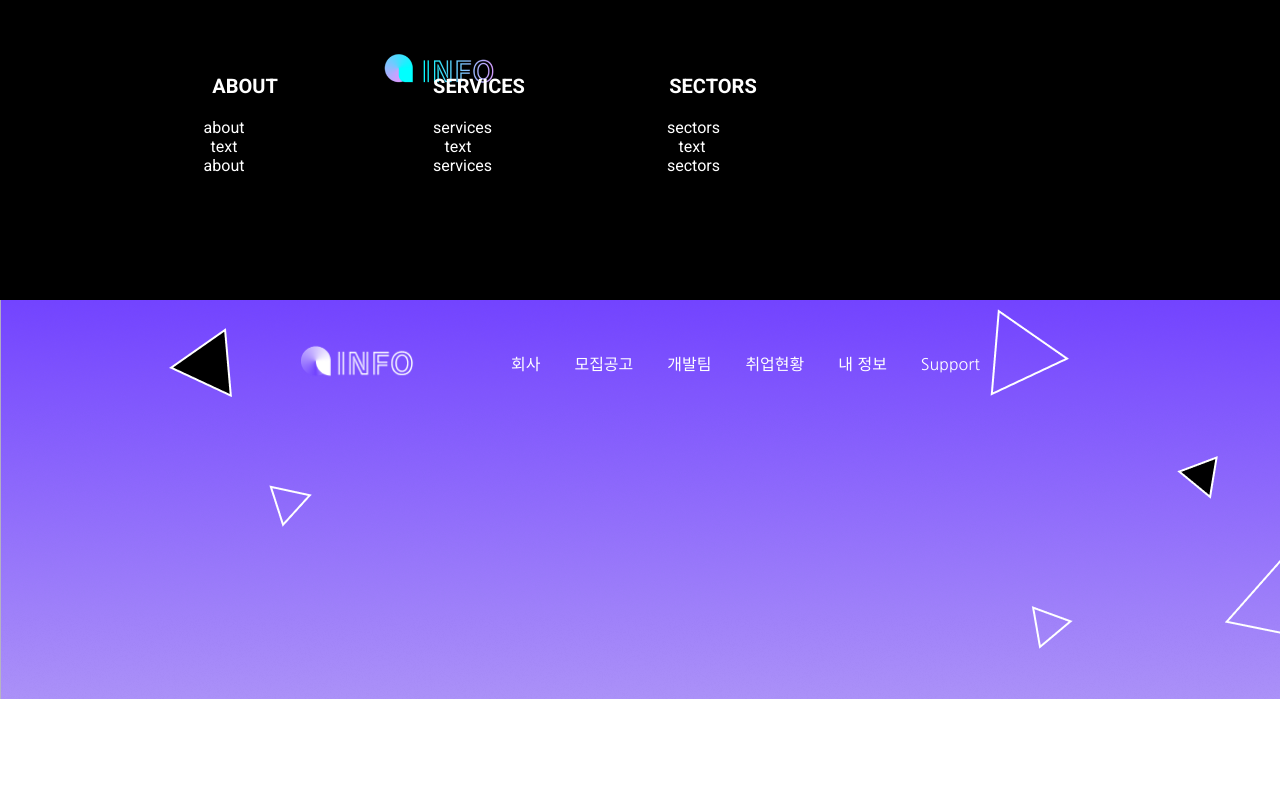
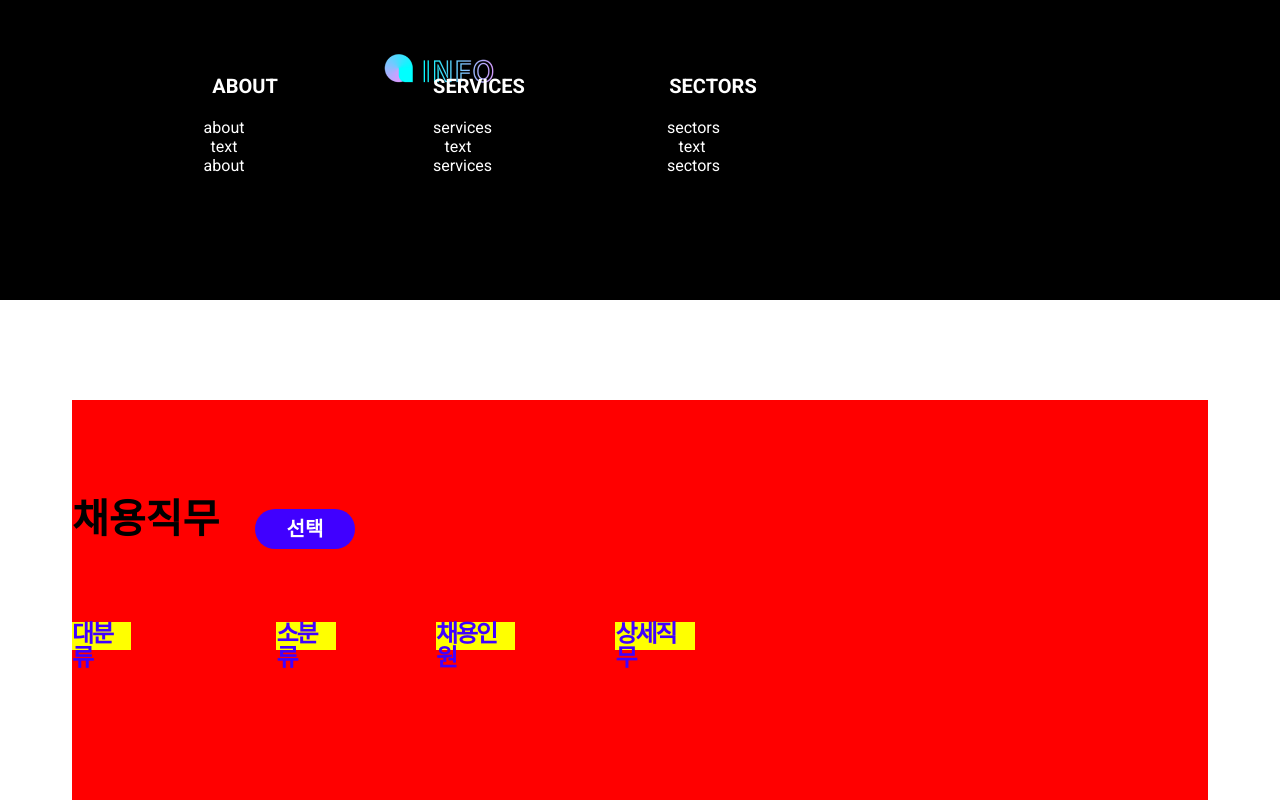
Before and after one commit to info-dsm/INFO_v1_FrontEnd, a React (Create React App) app: page / in a window 1280 px wide. Shown: the top 800 px of the page. Built offline with nearby package versions, Linux system fonts and the light colour scheme.

Commit message:
UPDATE :: app.js겹치는거 삭제

```diff
--- a/src/App.js
+++ b/src/App.js
@@ -9,13 +9,10 @@ import RequsetResistration from "./components/pages/companyPage/requestResistrat
 function App() {
   return (
     <ThemeProvider theme={theme}>
-      <GlobalStyle />
-      <Footer />
       <Provider store={store}>
         <GlobalStyle />
-        <Header />
+        <Footer />
         <RequsetResistration />
-        <Footer />
       </Provider>
     </ThemeProvider>
   );
```
